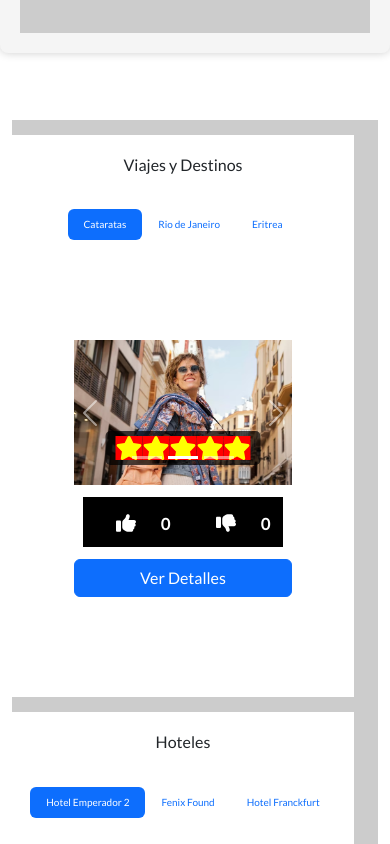
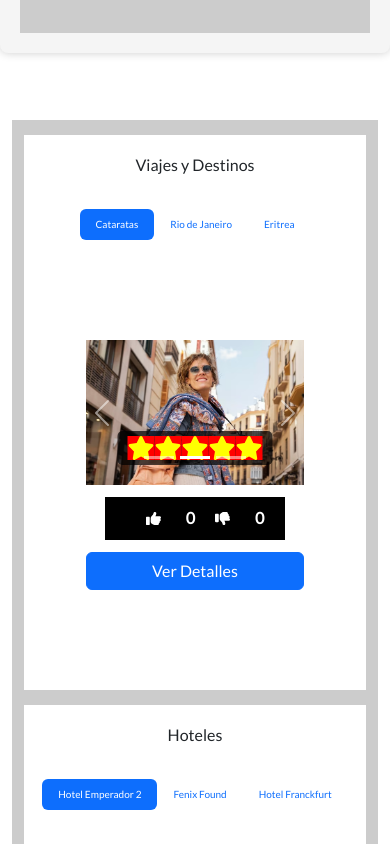
Before and after one commit to Xantino1997/reservas, a React (Create React App) app: page / in a window 390 px wide. Shown: the part 1380-2224 px from the top of the page. Built offline with nearby package versions, Linux system fonts and the light colour scheme.

Commit message:
add the commit

```diff
--- a/src/routes/IndexPage.js
+++ b/src/routes/IndexPage.js
@@ -235,7 +235,7 @@ function IndexPage() {
                       <Tab.Content>
                         <Tab.Pane eventKey="first">
                           <div className="container-carrousel">
-                            <Carousel>
+                            <Carousel >
                               {renderCarouselItems(
                                 hotelesImages,
                                 hotelesRatings
--- a/src/routes/stylesPages/IndexPage.css
+++ b/src/routes/stylesPages/IndexPage.css
@@ -50,7 +50,6 @@
   margin-top:50px;
   margin-bottom:50px;
   background-color: #ccc;
-
   padding: 50px; /* Espacio superior para centrar elementos en pantalla */
 }
 .carrousel-item  {
@@ -202,12 +201,11 @@
   margin-top:900px;
   position: absolute;
   display: flex;
+  width: 100%;
   flex-direction: column;
   justify-content: center;
   align-items: center;
-  background:#fff;
-
-
+  /* background:#ccc; */
 }
 
 
@@ -216,7 +214,6 @@
   flex-direction: column;
   width: 100%;
   height: 100%;
-  background:#ccc;
 
 }
 .section-columnas{
@@ -224,7 +221,8 @@
   display:flex;
   flex-direction:column;
   background:#ccc;
-
+  justify-content: center;
+  align-items: center;
 }
 
 .imagen-viaje {
@@ -271,7 +269,10 @@
   height: auto;
 
 }
-
+.container-carousel img {
+  max-width: 100%;
+  height: auto;
+}
 .star {
   color: yellow;
   background-color:red;
@@ -391,7 +392,5 @@
   width: 100%;
   text-align: center;
   flex-direction: column;
-
-
 }
 }
--- a/src/routes/stylesPages/LikesDislikes.css
+++ b/src/routes/stylesPages/LikesDislikes.css
@@ -32,3 +32,42 @@
     color: #fff;
     font-weight: bold;
   }
+
+
+  @media (min-width: 120px) and (max-width: 767px) {
+    .likes-dislikes-container {
+      display: flex;
+      justify-content: center;
+      align-items: center;
+      width: 180px;
+      background-color: #000;
+      margin: 0 auto;
+      margin-top: 12px;
+      margin-bottom: 12px;
+    }
+
+    .like-button,
+    .dislike-button {
+      border: none;
+      background: transparent;
+      font-size: 15px;
+      cursor: pointer;
+    }
+
+    .like-button.active {
+      color: white;
+    }
+
+    .dislike-button.active {
+      color: white;
+    }
+
+    .like-count,
+    .dislike-count {
+      margin-left: 5px;
+      font-size: 16px;
+      color: #fff;
+      font-weight: bold;
+    }
+
+  }
```
